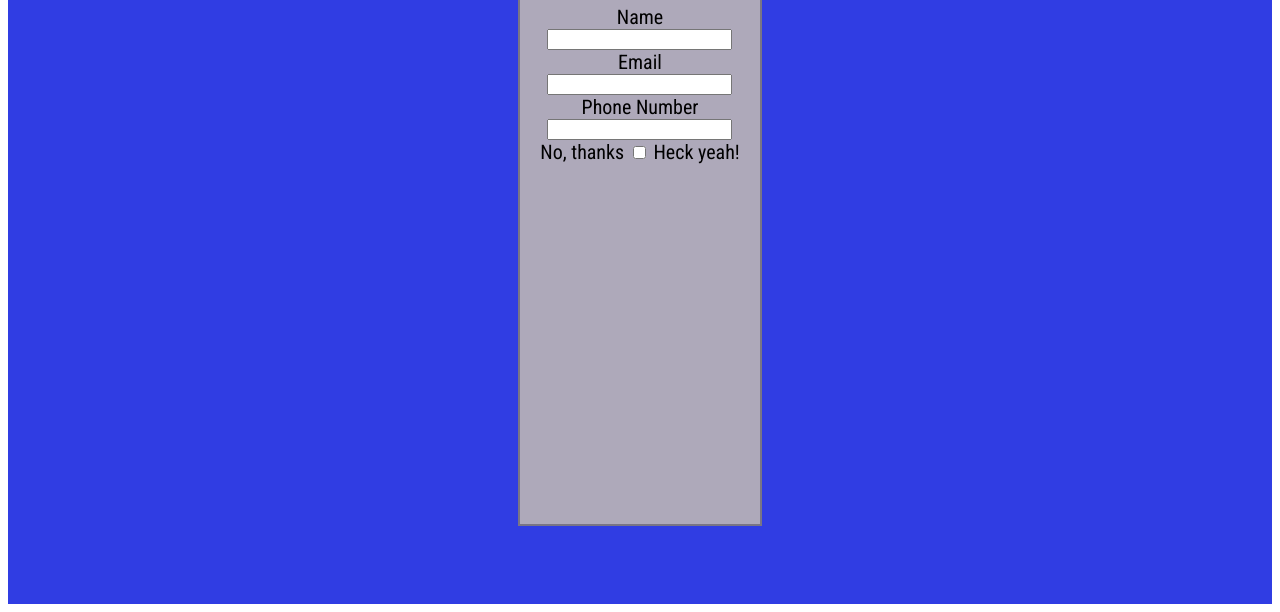
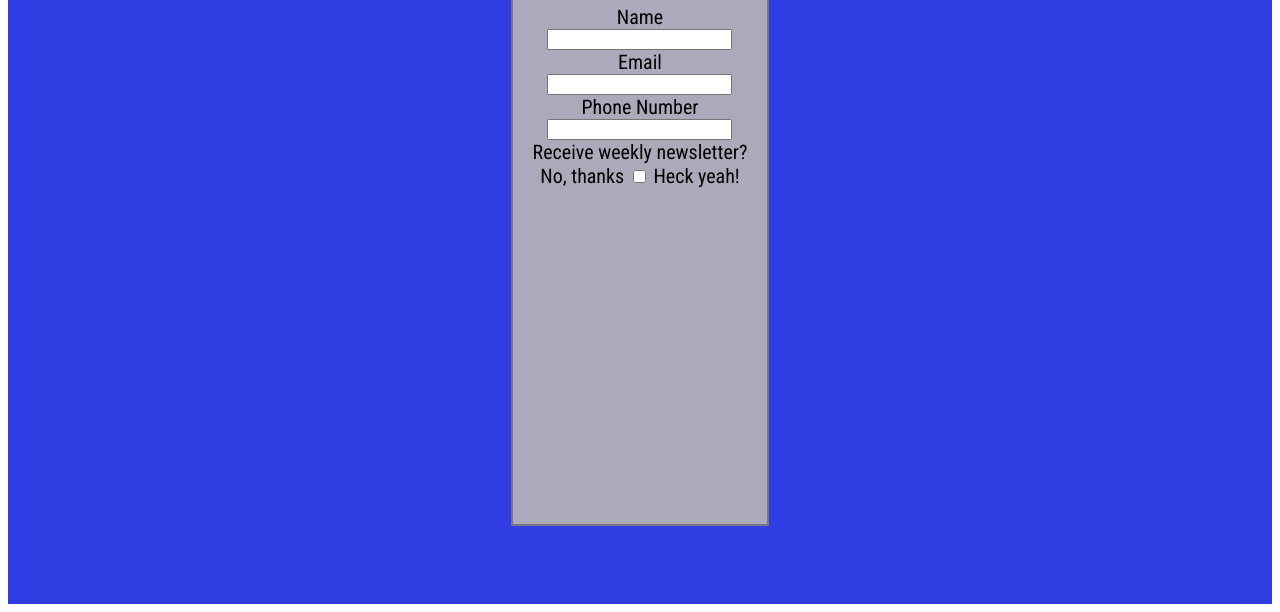
Before and after one commit to STLnick/DailyUI, a website: page 1_sign-up-page/index.html in a window 1280 px wide. Shown: the part 204-816 px from the top of the page. Drawn offline with Linux system fonts and the light colour scheme.

Commit message:
:art: Add appropriate classes to elements for styling

```diff
--- a/1_sign-up-page/index.html
+++ b/1_sign-up-page/index.html
@@ -13,14 +13,22 @@
 
 <body>
   <div class="container flex flex--column flex--align-center flex--justify-center">
-    <div class="form-container flex flex--column flex--align-center">
+    <div class="form-container flex flex--column flex--align-center flex--justify-around">
       <h1 class="title">Sign-Up!</h1>
+      <div class="input-container flex flex--column flex--align-center">
         <label for="name">Name</label>
         <input id="name" type="text">
+      </div>
+      <div class="input-container flex flex--column flex--align-center">
         <label for="email">Email</label>
         <input id="email" type="email">
+      </div>
+      <div class="input-container flex flex--column flex--align-center">
         <label for="phone">Phone Number</label>
         <input id="phone" type="tel">
+      </div>
+      <div class="input-container flex flex--column flex--align-center">
+        <span>Receive weekly newsletter?</span>
         <label class="switch round">
           <label for="newsletter-switch">No, thanks</label>
           <input id="newsletter-switch" class="switch-checkbox" type="checkbox">
@@ -29,6 +37,7 @@
         </label>
       </div>
     </div>
+  </div>
 </body>
 
 </html>
```
Lines whose indentation alone changed are shown as unchanged.
